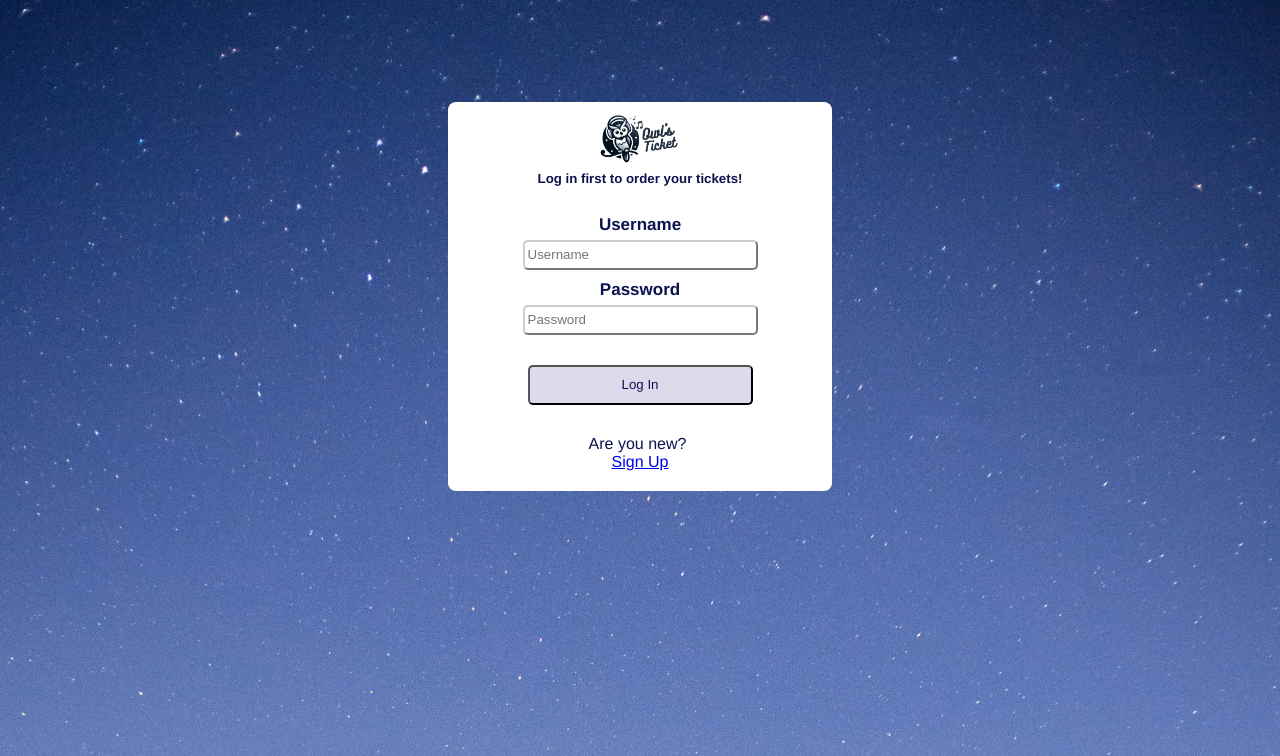
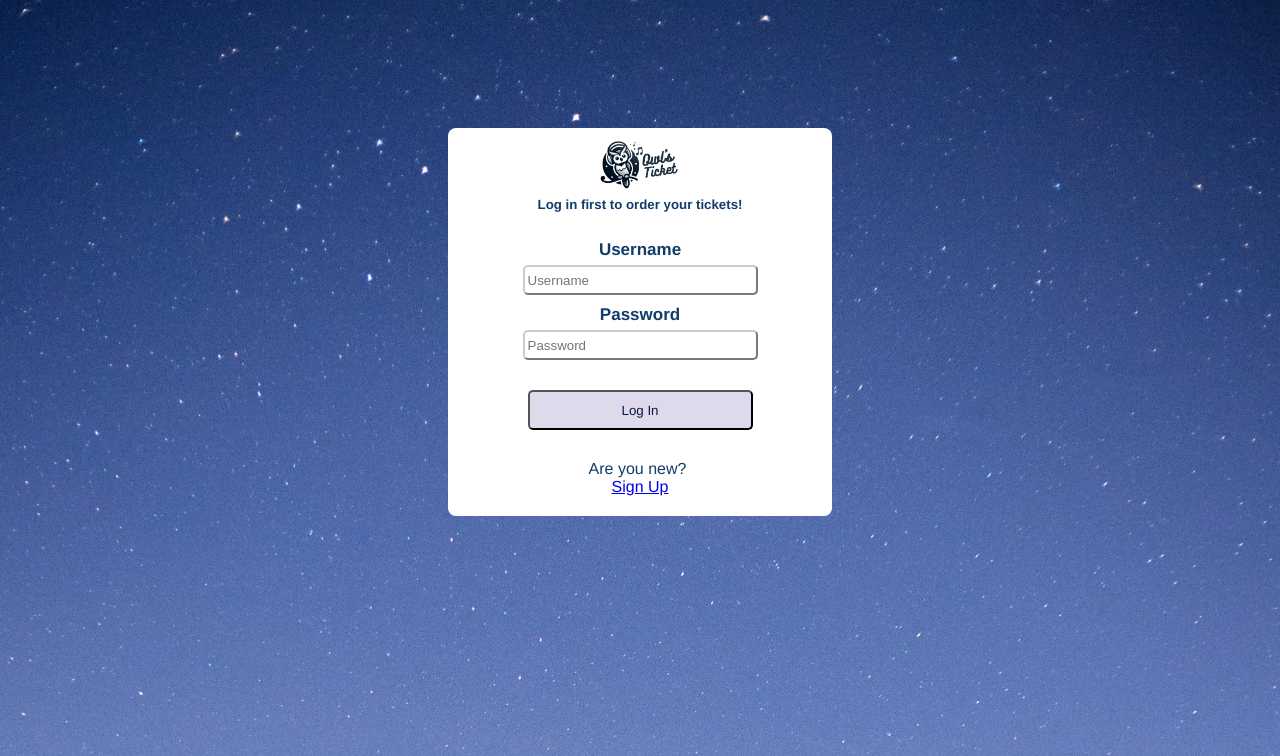
Before and after one commit to StefaniHrt/Owl-s-Ticket, a PHP site: page /login.php in a window 1280 px wide. Shown: the top 756 px of the page. Run offline with PHP 8.4, Linux system fonts and the light colour scheme.

Commit message:
widi push

```diff
--- a/login.css
+++ b/login.css
@@ -1,4 +1,5 @@
 body {
+    /* background-color: rgb(238,218,209); */
     background-image: url(img/bg_main.jpg);
     background-size: 100%;
     background-repeat: no-repeat;
@@ -11,10 +12,10 @@ body {
     background-color: white;
     margin-right: 35%;
     margin-left: 35%;
-    margin-top: 8%;
-    margin-bottom: 8%;
+    margin-top: 10%;
+    margin-bottom: 10%;
     border-radius:  8px;
-    color: #0C134F;
+    color: #123C69;
 }
 
 .head{
@@ -64,7 +65,7 @@ button{
 }
 
 button:hover{
-    background-color: rgb(92, 70, 156, 0.5);
+    background-color: rgb(172, 59, 97, 0.5);
     font-size: 100%;
 }
 
--- a/login.php
+++ b/login.php
@@ -17,8 +17,8 @@ if ($_SERVER['REQUEST_METHOD'] == 'POST') {
         $_SESSION['loggedin'] = true;
         $_SESSION['username'] = $username;
         $_SESSION['ID_user'] = $user['ID_user'];
+        echo "<script>alert('Logged In Successfully!');</script>";
         header("Location: main_page.php");
-        echo "<script>alert('Logged In Successfully!');</script>";
         exit;
     } else {
         echo "<script>alert('Login Failed! Invalid username or password');</script>";
--- a/main_page.php
+++ b/main_page.php
@@ -90,7 +90,6 @@ include 'connection.php';
                 if (!empty($search_term)) {
                     $sql .= " where (LOWER(a.nama_artis) LIKE '%$search_term%'
                             OR LOWER(k.lokasi) LIKE '%$search_term%'
-                            OR LOWER(k.venue) LIKE '%$search_term%'
                             OR k.tanggal_awal LIKE '%$search_term%'
                             OR k.tanggal_akhir LIKE '%$search_term%')";
                 }
--- a/payment.css
+++ b/payment.css
@@ -97,7 +97,7 @@ h1 {
     padding: 10px;
 }
 
-.step:nth-child(3){
+.step:nth-child(4){
     background-color: rgb(255, 255, 255, 0.5);
 
     scale: 1.2;
--- a/pemesanan.css
+++ b/pemesanan.css
@@ -258,7 +258,7 @@ button:hover {
     padding: 10px;
 }
 
-.step:nth-child(3){
+.step:nth-child(3), .step:nth-child(4){
     background-color: rgb(255, 255, 255, 0.5);
     /* box-shadow: 6px 6px yellow; */
     scale: 1.2;
```
